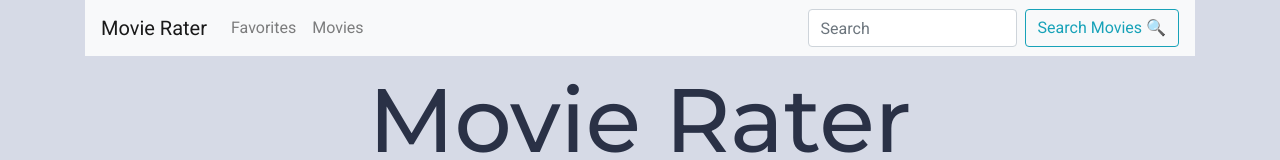
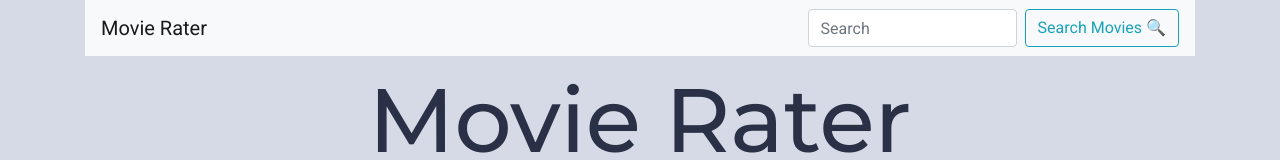
Before and after one commit to myk245/movie-rater, a React (Create React App) app: page / in a window 1280 px wide. Shown: the top 160 px of the page. Built offline with nearby package versions, Linux system fonts and the light colour scheme; no server answers.

Commit message:
fix navbar

```diff
--- a/src/App.js
+++ b/src/App.js
@@ -19,7 +19,7 @@ class App extends React.Component {
       .then(data => this.setState({
         moviesInDatabase: data
       }))
-    .then(() => console.log(this.state.moviesInDatabase))
+      .then(() => console.log(this.state.moviesInDatabase))
   }
 
   handleSearchTerm = (event) => {
@@ -64,6 +64,7 @@ class App extends React.Component {
             <MovieCard
               key={movie.id}
               movie={movie}
+              moviesInDatabase={this.state.moviesInDatabase}
             />
           )
         }
--- a/src/Components/NavBar.js
+++ b/src/Components/NavBar.js
@@ -12,8 +12,8 @@ const NavBar = (props) => {
             <Navbar expand="lg" variant="light" bg="light">
                <Navbar.Brand href="#home">Movie Rater</Navbar.Brand>
                <Nav className="mr-auto">
-                  <Nav.Link href="#">Favorites</Nav.Link>
-                  <Nav.Link href="#">Movies</Nav.Link>
+                  {/* <Nav.Link href="#">Favorites</Nav.Link>
+                  <Nav.Link href="#">Movies</Nav.Link> */}
                </Nav>
                <Form inline>
                   <FormControl
```
Also changed, not shown: src/Components/MovieCard.js (+18 -0 lines), 1 other file (tests, documents, lock files or other folders).
